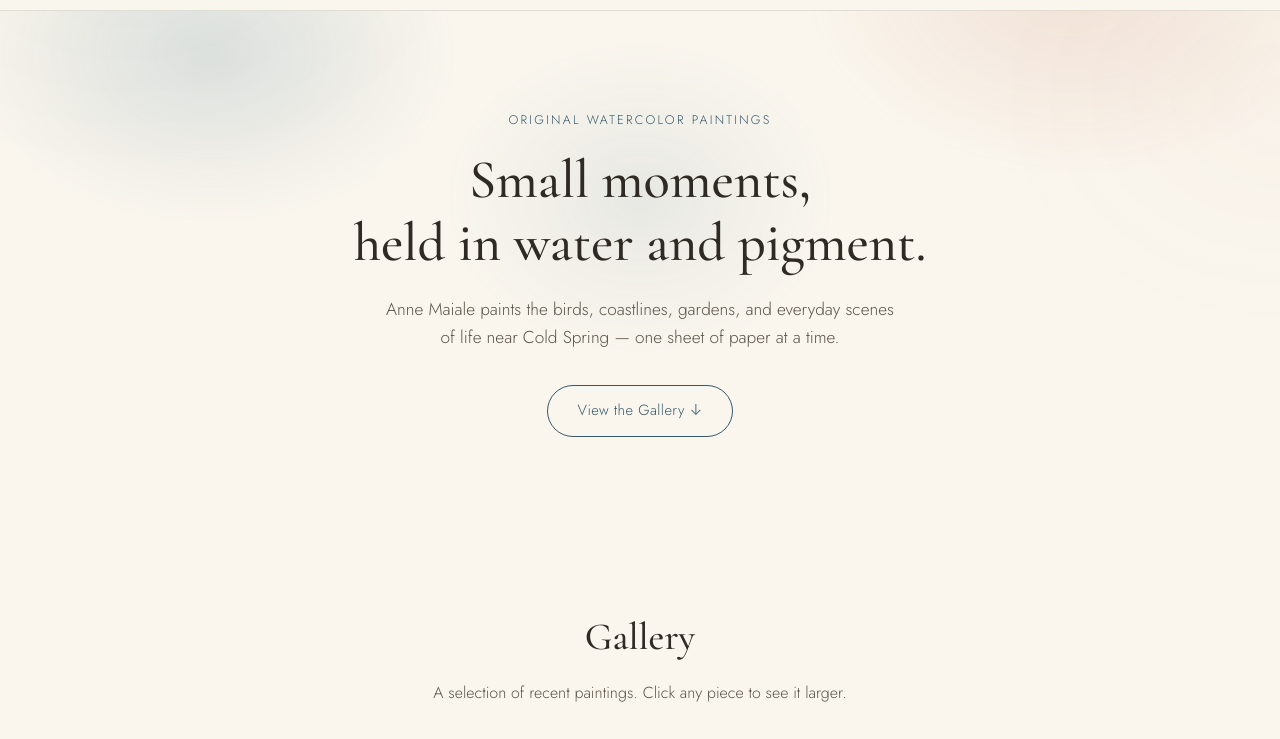
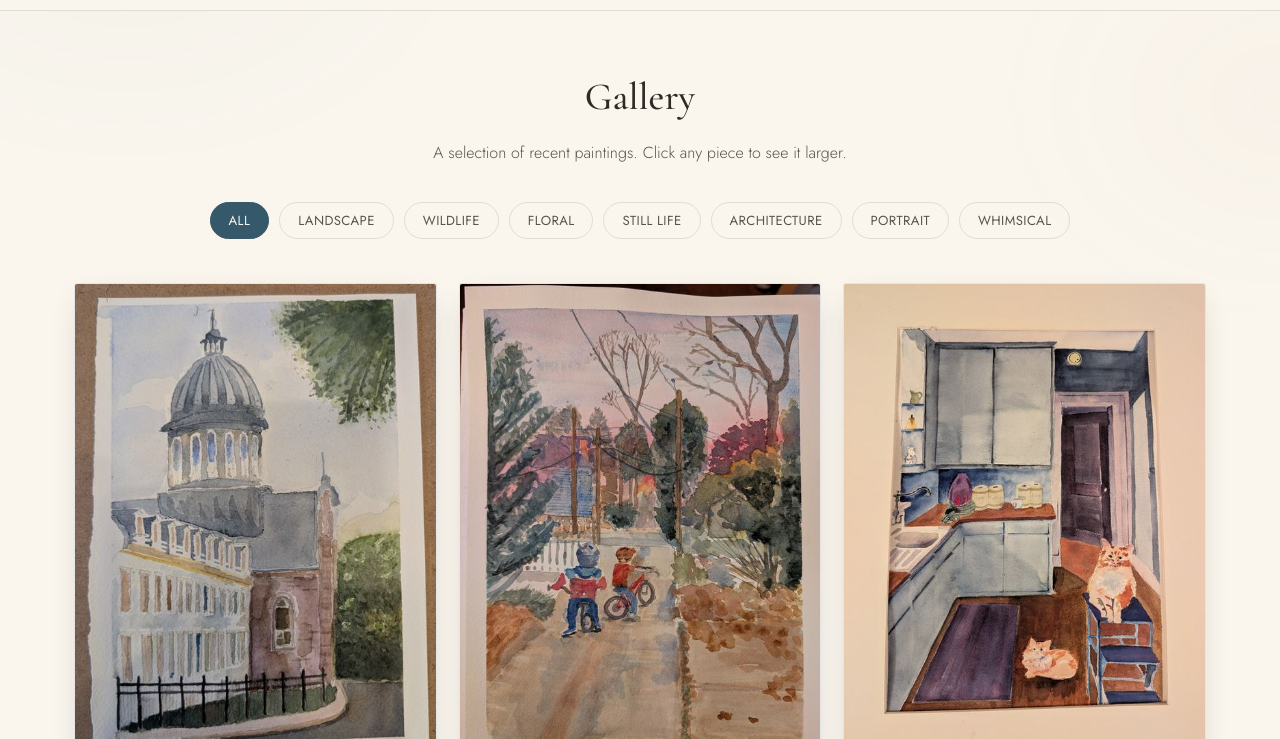
Before and after one commit to ajmers/coldspringwatercolor, a plain HTML site: page index.html in a window 1280 px wide. Shown: the part 60-799 px from the top of the page. Drawn offline with nearby package versions, Linux system fonts and the light colour scheme.

Commit message:
Remove hero intro copy
Drop the hero section's tagline text; the page now goes straight
from the header into the gallery.

Co-Authored-By: Claude Sonnet 5 <noreply@anthropic.com>

```diff
--- a/index.html
+++ b/index.html
@@ -39,17 +39,7 @@
   </header>
 
   <main>
-    <section class="hero">
-      <div class="wrap hero-inner">
-        <p class="eyebrow">Original watercolor paintings</p>
-        <h1>Small moments,<br/>held in water and pigment.</h1>
-        <p class="hero-sub">Anne Maiale paints the birds, coastlines, gardens, and everyday
-          scenes of life near Cold Spring — one sheet of paper at a time.</p>
-        <a class="btn" href="#gallery">View the Gallery ↓</a>
-      </div>
-    </section>
-
-    <section class="gallery-section" id="gallery">
+    <section class="gallery-section gallery-section-top" id="gallery">
       <div class="wrap">
         <h2 class="section-title">Gallery</h2>
         <p class="section-sub">A selection of recent paintings. Click any piece to see it larger.</p>
--- a/styles.css
+++ b/styles.css
@@ -143,57 +143,6 @@ p { margin: 0 0 1em; color: var(--ink-soft); }
   border-radius: 2px;
 }
 
-/* ---------- Hero ---------- */
-.hero {
-  position: relative;
-  padding-block: 100px 80px;
-  text-align: center;
-  overflow: hidden;
-}
-.hero::before {
-  content: "";
-  position: absolute;
-  inset: -20% -10% auto -10%;
-  height: 480px;
-  background:
-    radial-gradient(ellipse 380px 260px at 22% 30%, rgba(76,122,143,0.16), transparent 65%),
-    radial-gradient(ellipse 420px 300px at 78% 15%, rgba(193,105,79,0.14), transparent 65%),
-    radial-gradient(ellipse 300px 240px at 50% 60%, rgba(76,122,143,0.10), transparent 65%);
-  filter: blur(2px);
-  z-index: -1;
-}
-.hero-inner { max-width: 720px; margin-inline: auto; }
-.eyebrow {
-  text-transform: uppercase;
-  letter-spacing: 0.18em;
-  font-size: 0.78rem;
-  color: var(--accent-deep);
-  margin-bottom: 18px;
-}
-.hero h1 {
-  font-size: clamp(2.2rem, 5vw, 3.4rem);
-  line-height: 1.15;
-  margin-bottom: 22px;
-}
-.hero-sub {
-  font-size: 1.08rem;
-  max-width: 520px;
-  margin-inline: auto;
-  margin-bottom: 34px;
-}
-.btn {
-  display: inline-block;
-  padding: 13px 30px;
-  border: 1px solid var(--accent-deep);
-  color: var(--accent-deep);
-  text-decoration: none;
-  border-radius: 999px;
-  font-size: 0.92rem;
-  letter-spacing: 0.03em;
-  transition: background 0.2s, color 0.2s;
-}
-.btn:hover { background: var(--accent-deep); color: var(--paper); }
-
 /* ---------- Section titles ---------- */
 .section-title {
   font-size: clamp(1.8rem, 3.4vw, 2.4rem);
@@ -207,6 +156,7 @@ p { margin: 0 0 1em; color: var(--ink-soft); }
 
 /* ---------- Gallery ---------- */
 .gallery-section { padding-block: 90px 40px; }
+.gallery-section-top { padding-top: 56px; }
 
 .filters {
   display: flex;
```
